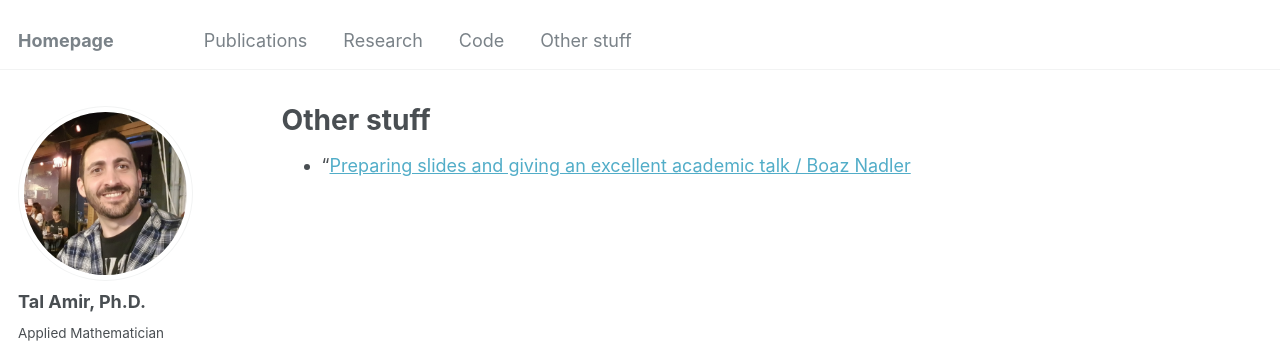
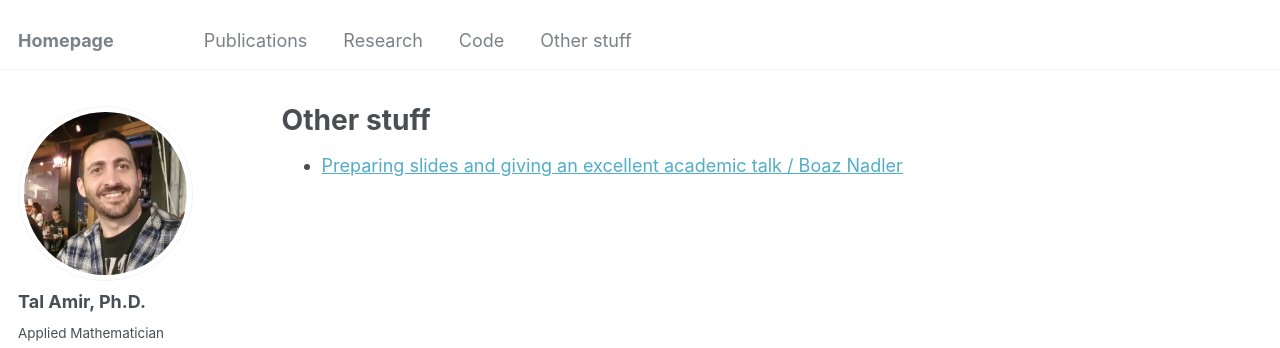
Before and after one commit to tal-amir/tal-amir.github.io, a Jekyll site: the page built from _pages/otherstuff.md, in a window 1280 px wide. Shown: the top 348 px of the page. Built offline with Jekyll 4.4.1, drawn with Linux system fonts in a browser that asks for light colours; some web fonts are replaced.

```diff
--- a/_pages/otherstuff.md
+++ b/_pages/otherstuff.md
@@ -8,4 +8,4 @@ author_profile: true
 {% include base_path %}
 
 
-- "[Preparing slides and giving an excellent academic talk / Boaz Nadler](https://tal-amir.github.io/files/Preparing slides and giving an excellent academic talk [Boaz Nadler].pdf)
+- [Preparing slides and giving an excellent academic talk / Boaz Nadler](https://tal-amir.github.io/files/Preparing slides and giving an excellent academic talk [Boaz Nadler].pdf)
```
